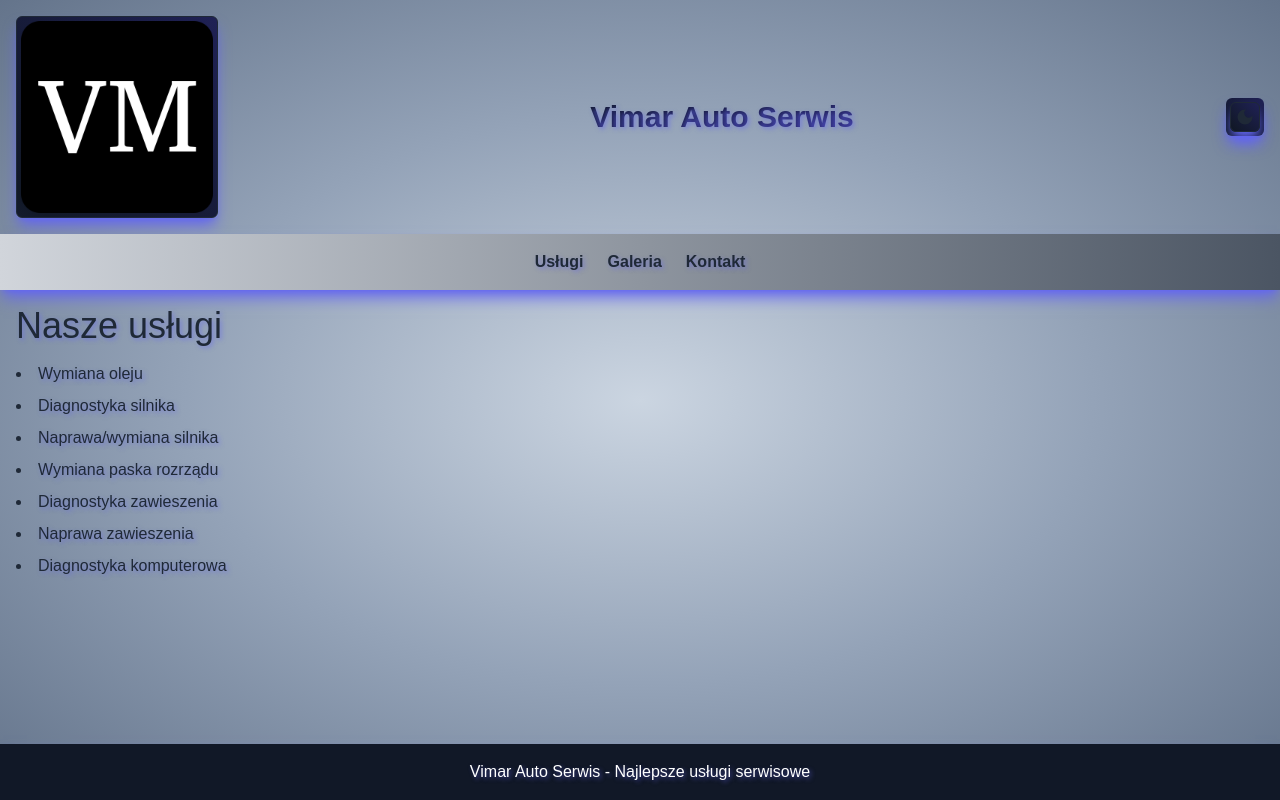
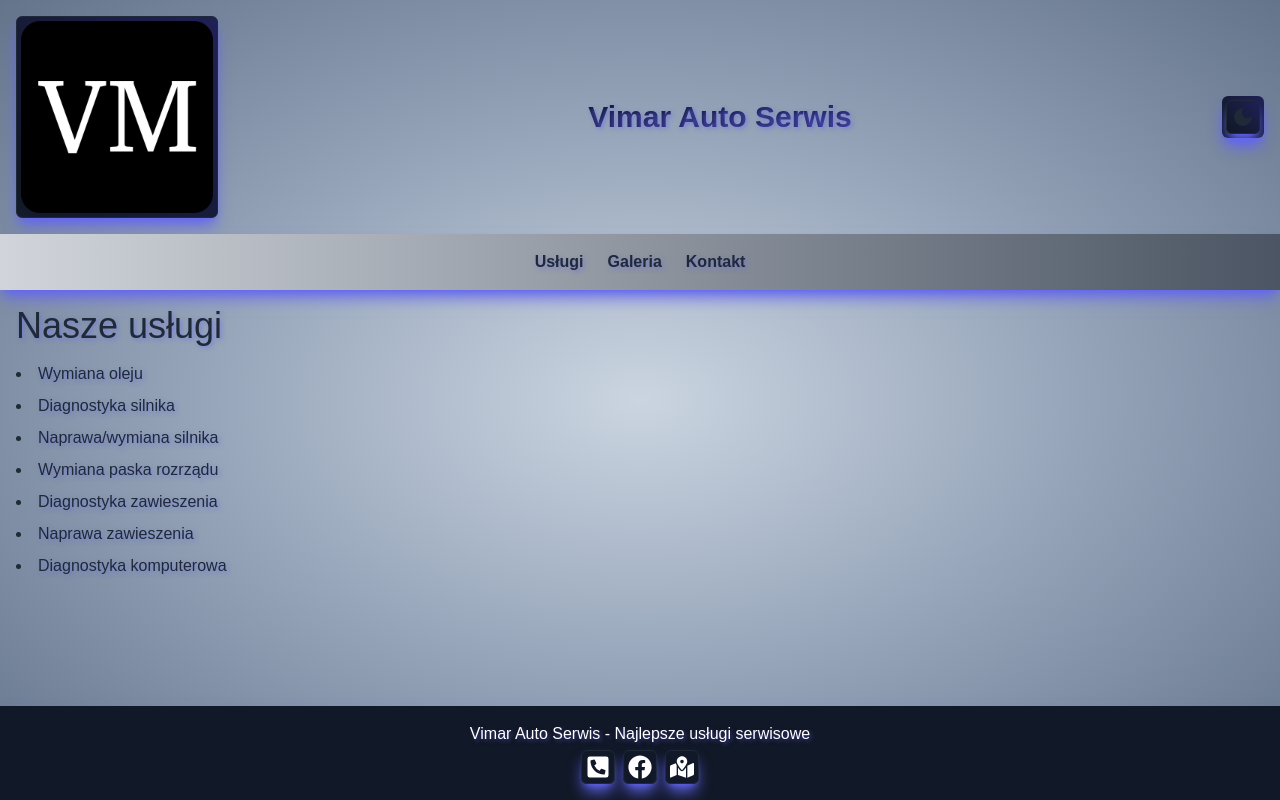
Before and after one commit to MishanyaZh/auto-service, a Next.js app: page / in a window 1280 px wide. Built offline with nearby package versions, Linux system fonts and the light colour scheme.

Commit message:
ContactItems add, Contact, loading DarkModeSwitch, IconBox, footer

```diff
--- a/src/app/loading.tsx
+++ b/src/app/loading.tsx
@@ -2,14 +2,14 @@ import Image from 'next/image';
 import React from 'react';
 import { spinnerUrl } from './constants';
 
-type Props = {};
+type Props = { height?: number; width?: number; center?: boolean };
 
-const Loading = (props: Props) => {
+const Loading = ({ height = 200, width = 200, center }: Props) => {
   return (
-    <div className="flex justify-center mt-16">
+    <div className={`flex justify-center ${!center && 'mt-16'} `}>
       <Image
-        height={200}
-        width={200}
+        height={height}
+        width={width}
         src={spinnerUrl}
         alt="loading..."
         priority={true}
--- a/src/components/Contact.tsx
+++ b/src/components/Contact.tsx
@@ -1,11 +1,8 @@
 'use client';
 import React, { useEffect, useRef, useState } from 'react';
 import Loading from '@/app/loading';
-import IconBox from './common/IconBox';
 import { googleMapUrl } from '@/app/constants';
-import { FaFacebook } from 'react-icons/fa6';
-import { FaPhoneSquareAlt } from 'react-icons/fa';
-import { FaMapMarkedAlt } from 'react-icons/fa';
+import ContactItems from './common/ContactItems';
 
 const Contact = () => {
   const [isLoaded, setIsLoaded] = useState(false);
@@ -26,37 +23,7 @@ const Contact = () => {
         Kontakt
       </h2>
 
-      <a
-        href="tel:+48123456789"
-        className="flex flex-row items-center align-baseline gap-2 text-shadow-indigo"
-      >
-        <IconBox>
-          <FaPhoneSquareAlt className="text-2xl" />
-        </IconBox>
-        <span>+48 782 362 122</span>
-      </a>
-
-      <a
-        target="_blank"
-        href="https://www.facebook.com/profile.php?id=61560001088461"
-        className="flex flex-row items-center align-baseline gap-2 text-shadow-indigo"
-      >
-        <IconBox>
-          <FaFacebook className="text-2xl hover:text-orange-500" />
-        </IconBox>
-        <span>Vimar AutoSerwis</span>
-      </a>
-
-      <a
-        target="_blank"
-        href="https://maps.app.goo.gl/BXTTWio5pG3V8VT39"
-        className="flex flex-row items-center align-baseline gap-2 text-shadow-indigo"
-      >
-        <IconBox>
-          <FaMapMarkedAlt className="text-2xl hover:text-orange-500" />
-        </IconBox>
-        <span>Franciszka Walczaka 106, Gorzów Wielkopolski</span>
-      </a>
+      <ContactItems />
 
       <div className="mt-4">
         <h3 className="text-xl mb-2 text-shadow-indigo">
--- a/src/components/DarkModeSwitch.tsx
+++ b/src/components/DarkModeSwitch.tsx
@@ -4,6 +4,7 @@ import { MdLightMode, MdDarkMode } from 'react-icons/md';
 import IconBox from './common/IconBox';
 import { useTheme } from 'next-themes';
 import { useEffect, useState } from 'react';
+import Loading from '@/app/loading';
 
 type Props = {};
 
@@ -16,14 +17,23 @@ const DarkModeSwitch = (props: Props) => {
   useEffect(() => setMounted(true), []);
 
   return (
-    <IconBox animation>
-      {mounted &&
-        (currentTheme === 'dark' ? (
-          <MdLightMode onClick={() => setTheme('light')} className="text-xl" />
+    <>
+      {mounted ? (
+        currentTheme === 'dark' ? (
+          <IconBox animation onClick={() => setTheme('light')}>
+            <MdLightMode className="text-2xl" />
+          </IconBox>
         ) : (
-          <MdDarkMode onClick={() => setTheme('dark')} className="text-xl" />
-        ))}
-    </IconBox>
+          <IconBox animation onClick={() => setTheme('dark')}>
+            <MdDarkMode className="text-2xl" />
+          </IconBox>
+        )
+      ) : (
+        <IconBox bg>
+          <Loading height={24} width={24} center />
+        </IconBox>
+      )}
+    </>
   );
 };
 
--- a/src/components/Footer.tsx
+++ b/src/components/Footer.tsx
@@ -1,9 +1,14 @@
+import ContactItems from './common/ContactItems';
+
 const Footer = () => {
   return (
     <footer className="p-4 bg-gray-900 text-center custom-shadow">
-      <p className="text-white text-shadow-indigo">
+      <p className="text-white text-shadow-indigo mb-1">
         Vimar Auto Serwis - Najlepsze usługi serwisowe
       </p>
+      <div className="flex flex-row justify-center gap-2 text-white">
+        <ContactItems footer />
+      </div>
     </footer>
   );
 };
--- /dev/null
+++ b/src/components/common/ContactItems.tsx
@@ -0,0 +1,47 @@
+import React from 'react';
+import IconBox from './IconBox';
+import { FaFacebook, FaMapMarkedAlt, FaPhoneSquareAlt } from 'react-icons/fa';
+
+type Props = {
+  footer?: boolean;
+};
+
+const ContactItems = ({ footer }: Props) => {
+  return (
+    <>
+      <a
+        href="tel:+48123456789"
+        className="flex flex-row items-center align-baseline gap-2 text-shadow-indigo"
+      >
+        <IconBox>
+          <FaPhoneSquareAlt className="text-2xl" />
+        </IconBox>
+        {!footer && <span>+48 782 362 122</span>}
+      </a>
+
+      <a
+        target="_blank"
+        href="https://www.facebook.com/profile.php?id=61560001088461"
+        className="flex flex-row items-center align-baseline gap-2 text-shadow-indigo"
+      >
+        <IconBox>
+          <FaFacebook className="text-2xl hover:text-orange-500" />
+        </IconBox>
+        {!footer && <span>Vimar AutoSerwis</span>}
+      </a>
+
+      <a
+        target="_blank"
+        href="https://maps.app.goo.gl/BXTTWio5pG3V8VT39"
+        className="flex flex-row items-center align-baseline gap-2 text-shadow-indigo"
+      >
+        <IconBox>
+          <FaMapMarkedAlt className="text-2xl hover:text-orange-500" />
+        </IconBox>
+        {!footer && <span>Franciszka Walczaka 106, Gorzów Wielkopolski</span>}
+      </a>
+    </>
+  );
+};
+
+export default ContactItems;
--- a/src/components/common/IconBox.tsx
+++ b/src/components/common/IconBox.tsx
@@ -1,11 +1,17 @@
 import React, { ReactNode } from 'react';
 
-type Props = { children: ReactNode; bg?: boolean; animation?: boolean };
+type Props = {
+  children: ReactNode;
+  bg?: boolean;
+  animation?: boolean;
+  onClick?: () => void;
+};
 
-const IconBox = ({ children, bg, animation }: Props) => {
+const IconBox = ({ children, bg, animation, onClick }: Props) => {
   return (
     <>
       <div
+        onClick={onClick}
         className={`icon-box ${bg && 'icon-box-bg'} ${
           animation && 'icon-box-animation'
         }`}
```
